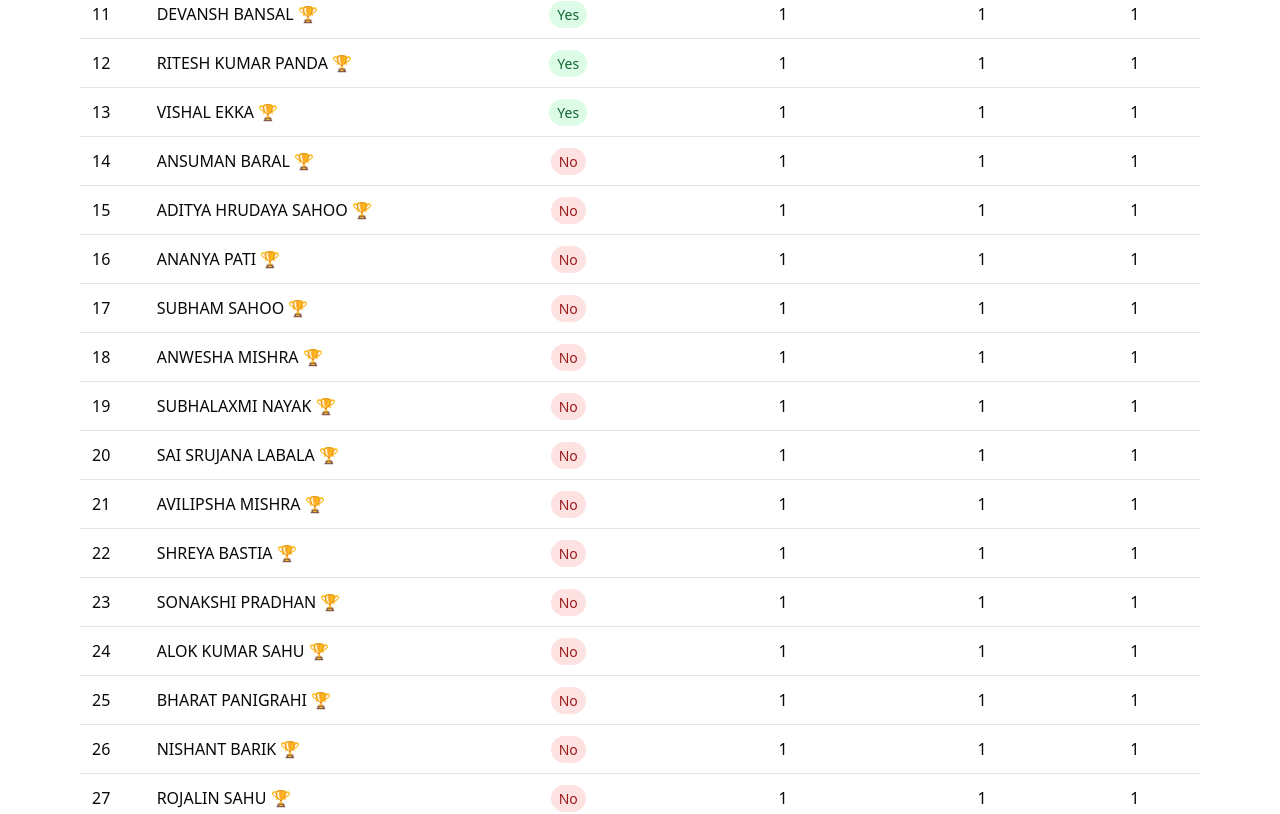
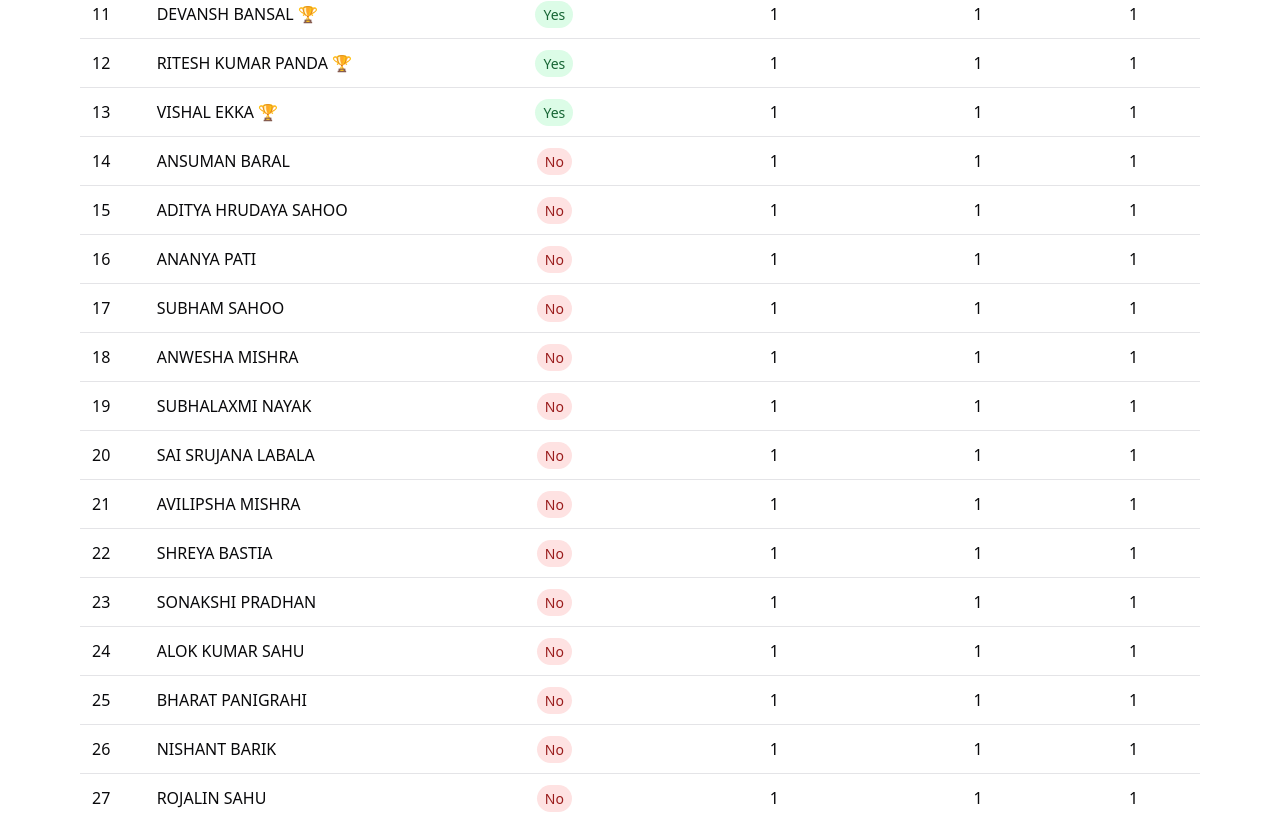
Before and after one commit to Khitishgithub/gdg_vssut_Leaderboard, a Next.js app: page / in a window 1280 px wide. Shown: the part 1086-1900 px from the top of the page. Built offline with nearby package versions, Linux system fonts and the light colour scheme.

Commit message:
minor chnages done

```diff
--- a/app/components/LeaderboardTemplate.tsx
+++ b/app/components/LeaderboardTemplate.tsx
@@ -301,7 +301,7 @@ const LeaderboardTemplate = () => {
                 <th className="p-3 text-left">Rank</th>
                 <th className="p-3 text-left">Name</th>
                 <th className="p-3 text-center">All Pathways Completed</th>
-                <th className=" p-3 text-center">Prompt Design in Vertex AI</th>
+                <th className="p-3 text-center">Prompt Design in Vertex AI</th>
                 <th className="p-3 text-center">Develop GenAI Apps</th>
                 <th className="p-3 text-center">Gen AI Arcade</th>
               </tr>
@@ -319,7 +319,7 @@ const LeaderboardTemplate = () => {
                   >
                     <td className="p-3">{participant.rank}</td>
                     <td className="p-3 font-medium uppercase">
-                      {participant.name} 🏆
+                      {participant.name} {participant.allPathways && "🏆"}
                     </td>
                     <td className="p-3 text-center">
                       <span
--- a/app/components/participantsData.ts
+++ b/app/components/participantsData.ts
@@ -952,7 +952,7 @@ export interface Participant {
   {
       "rank": 118,
       "name": "Oorja Mahana",
-      "allPathways": true,
+      "allPathways": false,
       "promptDesign": 0,
       "genAI": 0,
       "arcade": 0
```
